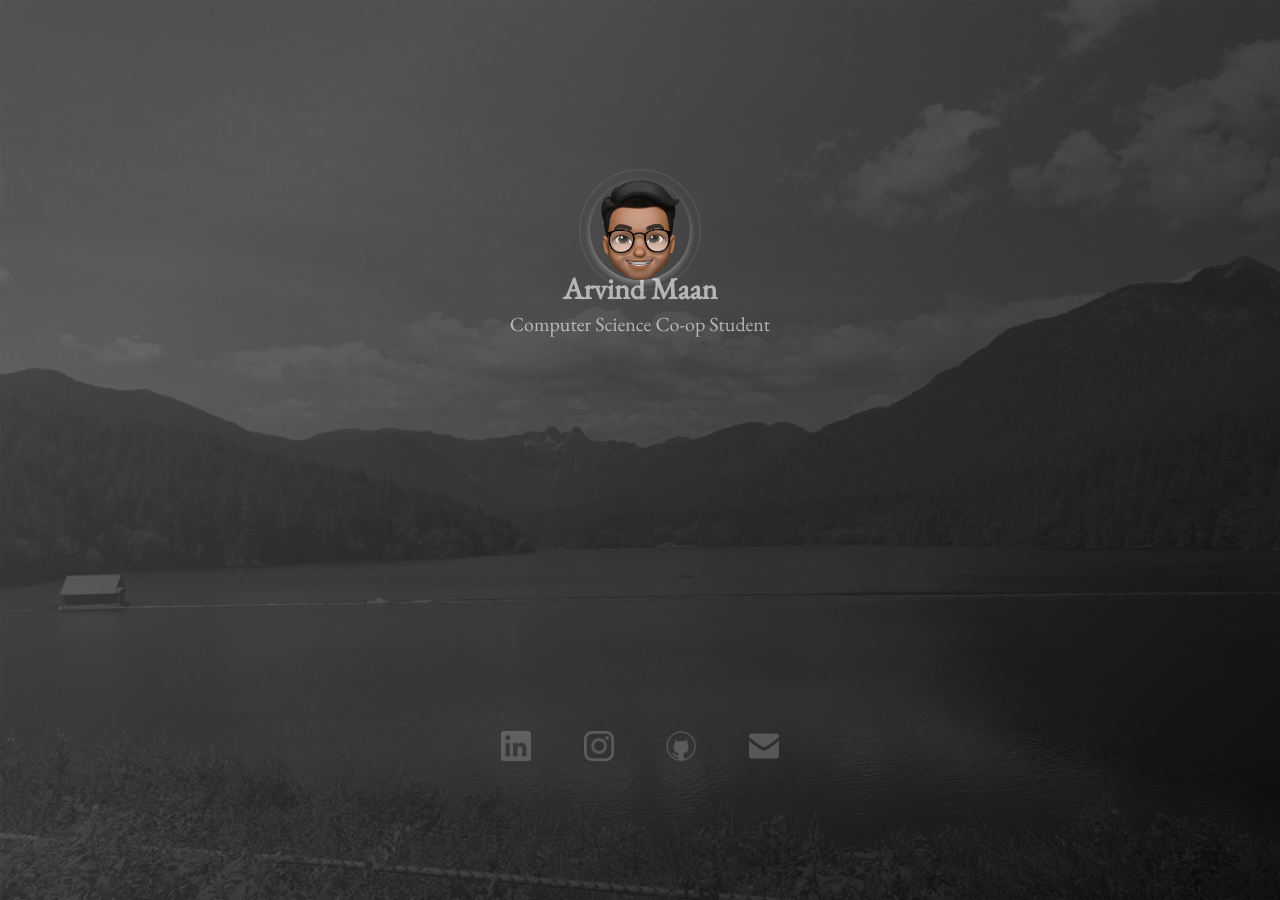
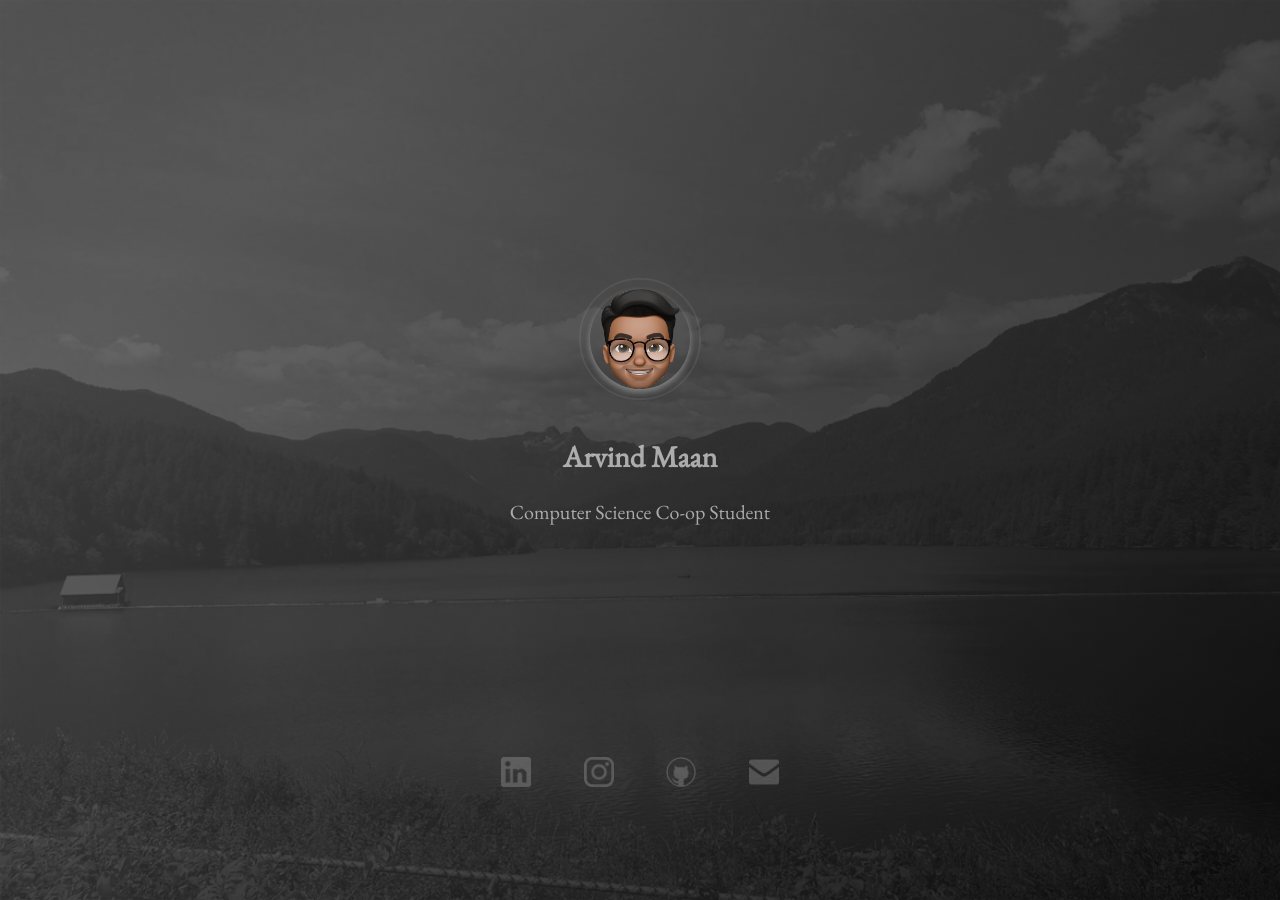
Before and after one commit to Arvind-Maan/arvind-maan.github.io, a Jekyll site: the page built from index.html, in a window 1280 px wide. Built offline with Jekyll 4.4.1, drawn with Linux system fonts in a browser that asks for light colours.

Commit message:
revised layout of content

```diff
--- a/_sass/main.scss
+++ b/_sass/main.scss
@@ -23,8 +23,8 @@ body {
 	display: flex;
 	height: 100%;
 	flex-direction: column;
+	align-items: center;
 	justify-content: space-around;
-	align-items: center;
 }
 
 .content-avatar {
@@ -56,12 +56,10 @@ body {
 }
 
 .content-box {
+	position: relative;
 	display: flex;
 	flex-direction: column;
 	align-items: center;
-	padding-top: 160px;
-	width: 100%;
-	height: 100%;
 	font-family: "EB Garamond", serif;
 	color: rgba(255, 255, 255, 0.6);
 	text-align: center;
@@ -77,10 +75,7 @@ body {
 }
 
 .content-row {
-	padding-top: 40%;
-	position: absolute;
 	width: 30%;
-	bottom: 15%;
 	display: flex;
 	flex-direction: row;
 	justify-content: space-evenly;
@@ -126,9 +121,6 @@ body {
 		border-radius: 50%;
 	}
 
-	.content-box {
-		padding-top: 50%;
-	}
 	.title,
 	.description {
 		font-size: 250%;
--- a/index.html
+++ b/index.html
@@ -4,7 +4,5 @@ title: Arvind Maan
 description: Computer Science Co-op Student
 ---
 
-<div class="content">
-	<h1 class="title">{{ page.title }}</h1>
-	<p class="description">{{ page.description }}</p>
-</div>
+<h1 class="title">{{ page.title }}</h1>
+<p class="description">{{ page.description }}</p>
```
